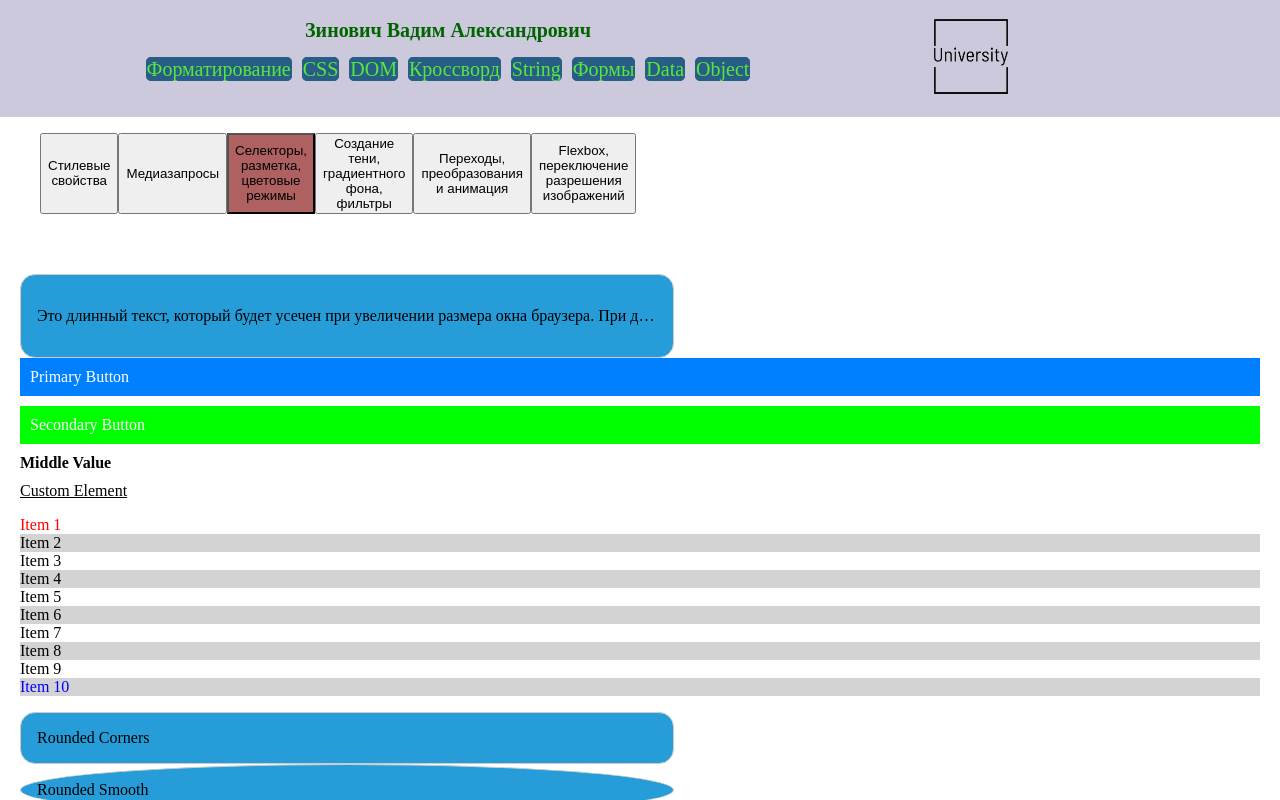
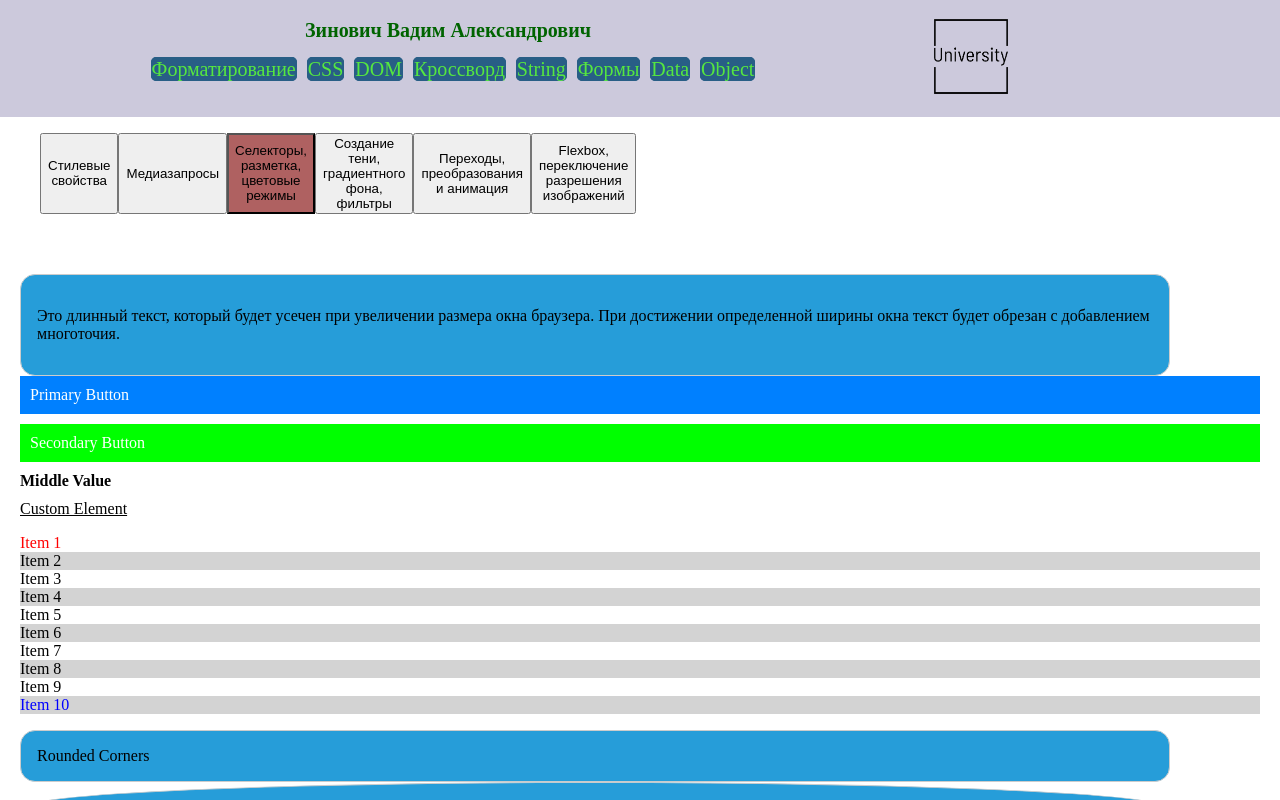
Before and after one commit to RedoTV/labs-university, a React (Vite) app: page /css in a window 1280 px wide. Both pictures are taken after a click on the button "Селекторы, разметка, цветовые режимы". Shown: the top 800 px of the page. Built offline with nearby package versions, Linux system fonts and the light colour scheme.

Commit message:
fix header flexbox

```diff
--- a/src/components/CSS/selectors.module.css
+++ b/src/components/CSS/selectors.module.css
@@ -16,10 +16,16 @@
   width: 50%; /* Ширина по умолчанию */
 }
 
+.textBlock {
+  width: 90%; /* Ширина блока на маленьких экранах */
+  background-color: hsl(200, 70%, 90%); /* Светлый фон для маленьких экранов */
+  border-radius: 5px; /* Изменение радиуса для маленьких экранов */
+}
+
 .truncate {
+  white-space: normal; /* Позволяет переносить текст */
   overflow: hidden;
-  white-space: nowrap;
-  text-overflow: ellipsis;
+  text-overflow: ellipsis; /* Добавляет многоточие */
 }
 
 /* Медиазапросы для изменения стилей */
@@ -35,9 +41,9 @@
   }
 
   .truncate {
-    white-space: normal; /* Позволяет переносить текст */
     overflow: hidden;
-    text-overflow: ellipsis; /* Добавляет многоточие */
+    white-space: nowrap;
+    text-overflow: ellipsis;
   }
 }
 
--- a/src/components/Header/Header.module.css
+++ b/src/components/Header/Header.module.css
@@ -42,6 +42,8 @@
   display: inline-flex;
   padding: 0;
   gap: 10px;
+  flex-wrap: wrap;
+  margin-left: 10px;
 }
 
 .right_block {
```
